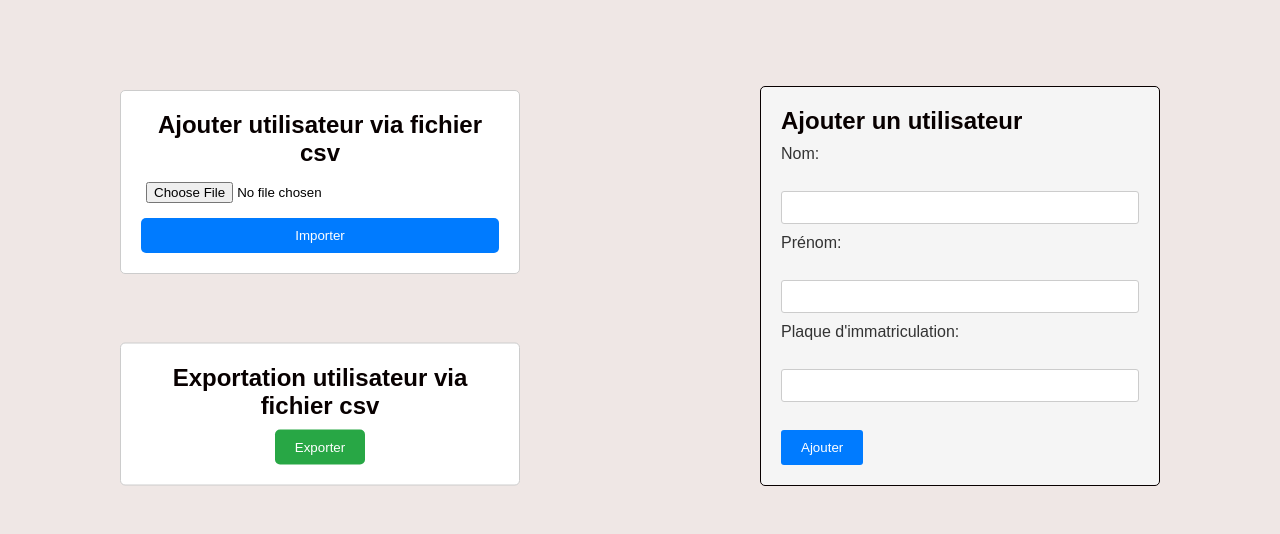
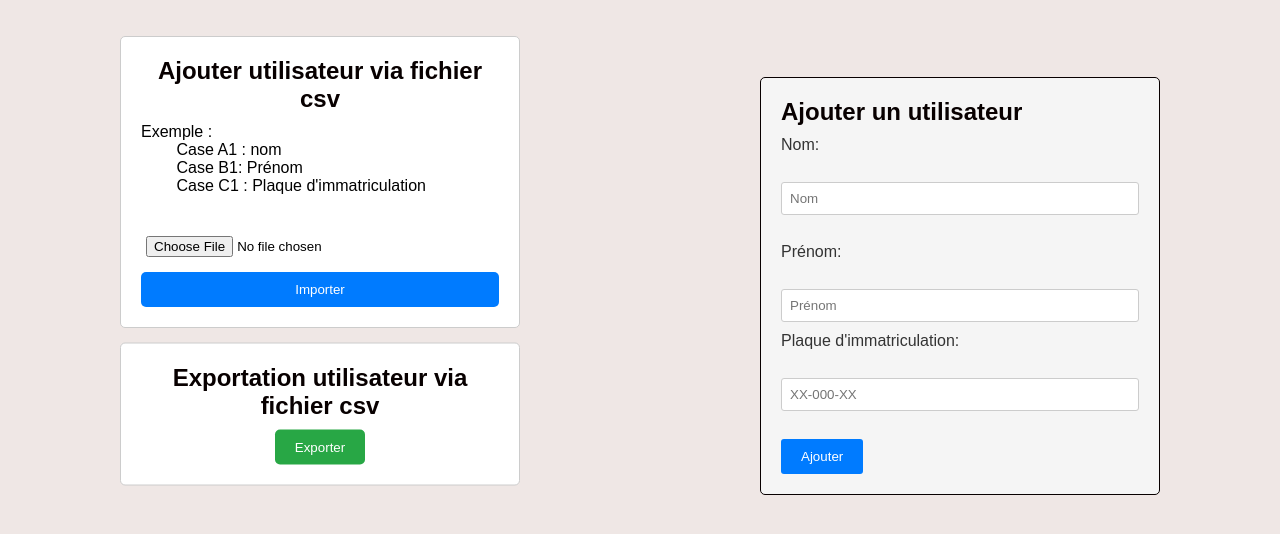
Before and after one commit to Lcs-93/Easyportal, a PHP site: page /ajouter.php in a window 1280 px wide. Shown: the part 114-648 px from the top of the page. Run offline with PHP 8.4, Linux system fonts and the light colour scheme; a user stored in the database is signed in.

Commit message:
Add files via upload

```diff
--- a/Portail/ajouter.css
+++ b/Portail/ajouter.css
@@ -137,3 +137,8 @@ h2 {
     border-radius: 5px;
     cursor: pointer;
 }
+
+.import-button:active {
+    background-color: #010408; /* Nouvelle couleur de fond lors du clic */
+    transition: background-color 0.3s; /* Animation de transition */
+}
--- a/Portail/ajouter.php
+++ b/Portail/ajouter.php
@@ -19,7 +19,12 @@ if(isset($_SESSION['pseudo'])) {
 $bdd = new PDO("mysql:host=localhost;dbname=portail", 'root', ''); // Connexion à la base de données MySQL
 
 if(isset($_POST['import'])){
-    if($_FILES['file']['name']){ // Vérifie si un fichier a été sélectionné
+    if(empty($_FILES['file']['name'])) { // Vérifie si aucun fichier n'a été sélectionné
+        echo "<script>alert('Veuillez sélectionner un fichier.'); window.location.href='ajouter.php';</script>";
+        exit();
+    }
+
+    // Continuer le traitement si un fichier a été sélectionné
     $filename = $_FILES['file']['tmp_name']; // Chemin temporaire du fichier uploadé
 
     $file = fopen($filename, "r"); // Ouvre le fichier en lecture
@@ -48,7 +53,8 @@ if(isset($_POST['import'])){
     header("Location: ajouter.php");
     exit();
 }
-}
+
+
 
 
 if(isset($_POST['export'])){
@@ -100,15 +106,15 @@ if(isset($_POST['export'])){
     <!-- Début du formulaire avec la méthode POST et l'action "ajouter.php" -->
     <label for="nom">Nom:</label><br>
     <!-- Champ de saisie pour le nom -->
-    <input type="text" id="nom" name="nom"><br>
+    <input type="text" id="nom" name="nom" placeholder="Nom"><br><br>
     <!-- Balise de saisie de type texte avec l'identifiant "nom" et le nom "nom" -->
     <label for="prenom">Prénom:</label><br>
     <!-- Champ de saisie pour le prénom -->
-    <input type="text" id="prenom" name="prenom"><br>
+    <input type="text" id="prenom" name="prenom" placeholder="Prénom"><br>
     <!-- Balise de saisie de type texte avec l'identifiant "prenom" et le nom "prenom" -->
     <label for="plaque_immatriculation">Plaque d'immatriculation:</label><br>
     <!-- Champ de saisie pour la plaque d'immatriculation -->
-    <input type="text" id="plaque_immatriculation" name="plaque_immatriculation"><br><br>
+    <input type="text" id="plaque_immatriculation" name="plaque_immatriculation" placeholder="XX-000-XX"><br><br>
     <!-- Balise de saisie de type texte avec l'identifiant "plaque_immatriculation" et le nom "plaque_immatriculation" -->
     <input type="submit" value="Ajouter">
     <!-- Bouton de soumission du formulaire -->
@@ -140,7 +146,14 @@ if ($_SERVER["REQUEST_METHOD"] == "POST") {
 
 <div class="container import-container">
     <h2 class="import-title">Ajouter utilisateur via fichier csv</h2>
-    <form method="post" enctype="multipart/form-data" class="import-form">
+    <p>Exemple : </p>
+    <pre>
+        Case A1 : nom
+        Case B1: Prénom
+        Case C1 : Plaque d'immatriculation
+
+    </pre>
+    <form method="post" enctype="multipart/form-data" class="import-form" onsubmit="return validateForm()">
         <input type="file" name="file" accept=".csv" class="file-input">
         <input type="submit" name="import" value="Importer" class="import-button">
     </form>
--- a/Portail/script.js
+++ b/Portail/script.js
@@ -1,8 +1,8 @@
 document.getElementById("sendMessageButton").addEventListener("click", function() {
     var message = "Ouvrir"; // Spécifiez le message que vous souhaitez envoyer
 
-    // Envoie du message au serveur Flask
-    fetch('http://192.168.0.94:8080/message', {
+    // Envoie du message au serveur Flask // raspberry ou PC
+    fetch('http://192.168.0.63:8080/message', {
         method: 'POST', // Utilisation de la méthode POST pour envoyer les données
         headers: {
             'Content-Type': 'application/json' // Définition du type de contenu à JSON
```
Also changed, not shown: Portail/logs.php (+5 -2 lines), Portail/portail.php (+12 -0 lines). Lines whose indentation alone changed are shown as unchanged.
